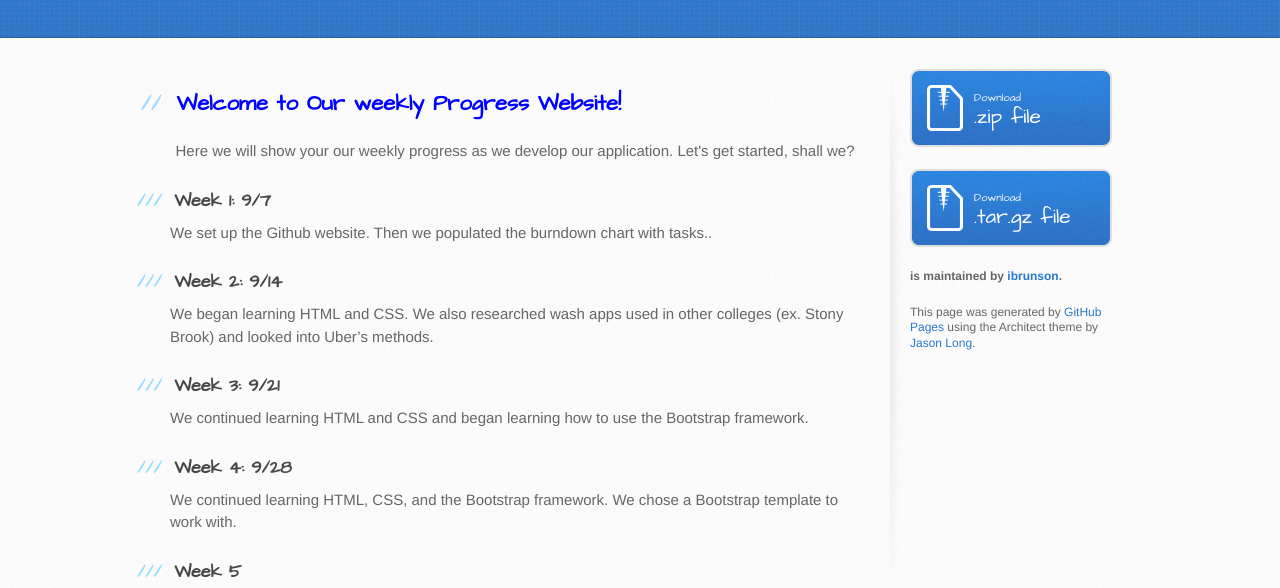
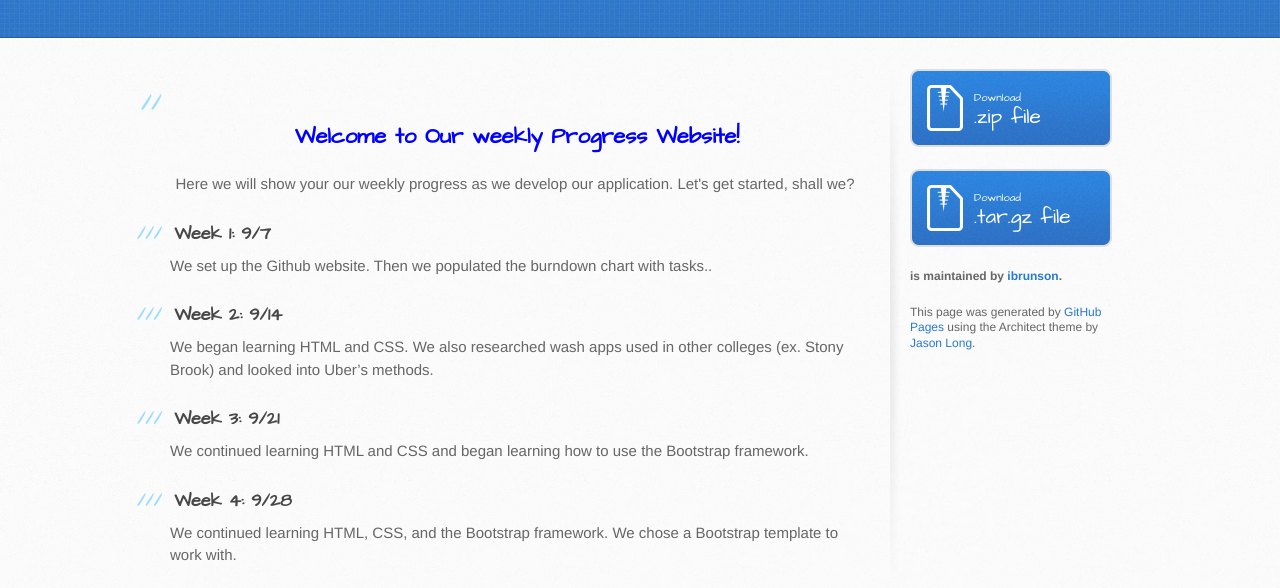
Before and after one commit to ibrunson/VUWash, a plain HTML site: page index.html in a window 1280 px wide. Shown: the part 197-785 px from the top of the page. Drawn offline with Linux system fonts and the light colour scheme.

Commit message:
Update index.html

```diff
--- a/index.html
+++ b/index.html
@@ -30,7 +30,7 @@
         <section id="main-content">
           <h2 style="color:blue">
 <a id="welcome-to-our-weekly-progress-website" class="anchor" href="#welcome-to-our-weekly-progress-website" aria-hidden="true"><span class="octicon octicon-link"></span></a>
-Welcome to Our weekly Progress Website!</h2>
+<center>Welcome to Our weekly Progress Website!</center></h2>
 
 <p style="font-family: calibri" color = "blue"><center>Here we will show your our weekly progress as we develop our application. Let's get started, shall we?</center></p>
 
```
